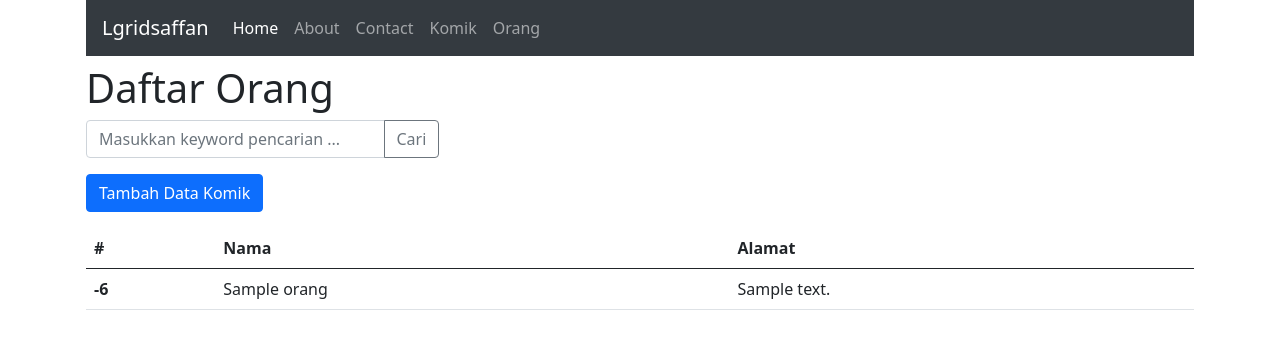
After one commit to lgridsaffan/belajar-ci4, a CodeIgniter 4 app: the page made by app/Views/orang/index.php in a window 1280 px wide. The commit adds this page. Shown: the top 349 px of the page. Run offline with PHP 8.4 and a stand-in for CodeIgniter, Linux system fonts and the light colour scheme; the template is opened without the code that fills it: most values are stand-ins (such as "Sample title", 1, 10 or a date in 2020); data that the repository does not hold is empty; some libraries are stand-ins or nearby versions.

Commit message:
pagination

```diff
--- a/app/Config/Pager.php
+++ b/app/Config/Pager.php
@@ -1,4 +1,6 @@
-<?php namespace Config;
+<?php
+
+namespace Config;
 
 use CodeIgniter\Config\BaseConfig;
 
@@ -21,6 +23,7 @@ class Pager extends BaseConfig
 		'default_full'   => 'CodeIgniter\Pager\Views\default_full',
 		'default_simple' => 'CodeIgniter\Pager\Views\default_simple',
 		'default_head'   => 'CodeIgniter\Pager\Views\default_head',
+		'orang_pagination' => 'App\Views\pagers\orang_pagination'
 	];
 
 	/*
--- a/app/Views/layout/navbar.php
+++ b/app/Views/layout/navbar.php
@@ -19,6 +19,9 @@
                     <li class="nav-item">
                         <a class="nav-link" href="/komik">Komik</a>
                     </li>
+                    <li class="nav-item">
+                        <a class="nav-link" href="/orang">Orang</a>
+                    </li>
                 </ul>
             </div>
         </div>
--- /dev/null
+++ b/app/Views/orang/index.php
@@ -0,0 +1,47 @@
+<?= $this->extend('layout/template'); ?>
+
+<?= $this->section('content'); ?>
+<div class="container">
+    <div class="row">
+        <div class="col-4">
+            <h1 class="mt-2">Daftar Orang</h1>
+            <form action="" method="post">
+                <div class="input-group mb-3">
+                    <input type="text" class="form-control" placeholder="Masukkan keyword pencarian ..." name="keyword">
+                    <button class="btn btn-outline-secondary" type="submit" id="button-addon2">Cari</button>
+                </div>
+            </form>
+        </div>
+    </div>
+    <div class="row">
+        <div class="col">
+            <a href="/komik/create" class="btn btn-primary mb-3">Tambah Data Komik</a>
+            <?php if (session()->getFlashdata('pesan')) : ?>
+                <div class="alert alert-success" role="alert">
+                    <?= session()->getFlashdata('pesan'); ?>
+                </div>
+            <?php endif; ?>
+            <table class="table">
+                <thead>
+                    <tr>
+                        <th scope="col">#</th>
+                        <th scope="col">Nama</th>
+                        <th scope="col">Alamat</th>
+                    </tr>
+                </thead>
+                <tbody>
+                    <?php $i = 1 + (7 * ($currentPage - 1)); ?>
+                    <?php foreach ($orang as $o) : ?>
+                        <tr>
+                            <th scope="row"><?= $i++; ?></th>
+                            <td><?= $o['nama']; ?></td>
+                            <td><?= $o['alamat']; ?></td>
+                        </tr>
+                    <?php endforeach; ?>
+                </tbody>
+            </table>
+            <?= $pager->links('orang', 'orang_pagination'); ?>
+        </div>
+    </div>
+</div>
+<?php $this->endSection(); ?>
```
Also changed, not shown: app/Controllers/Orang.php (added, +36 -0 lines), app/Models/OrangModel.php (added, +21 -0 lines), app/Views/pagers/orang_pagination.php (added, +39 -0 lines).
